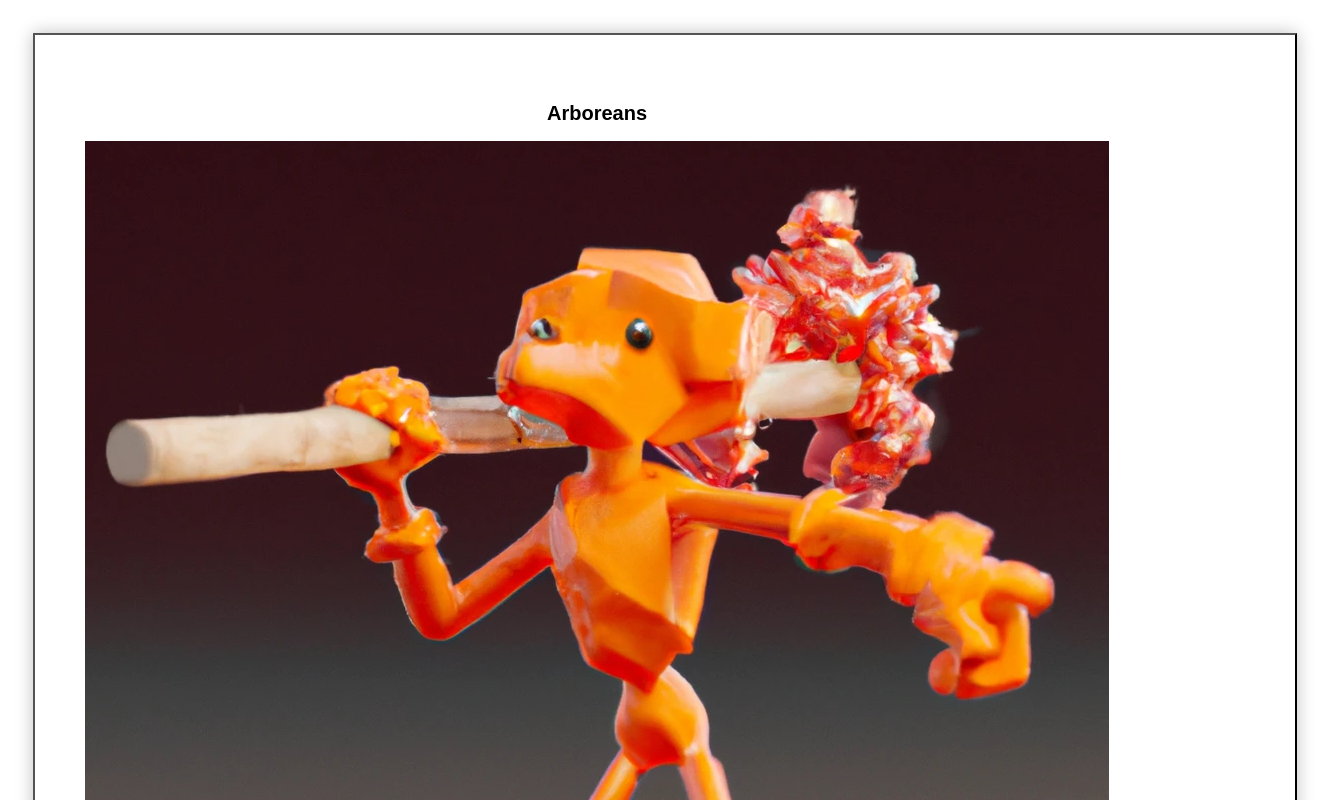
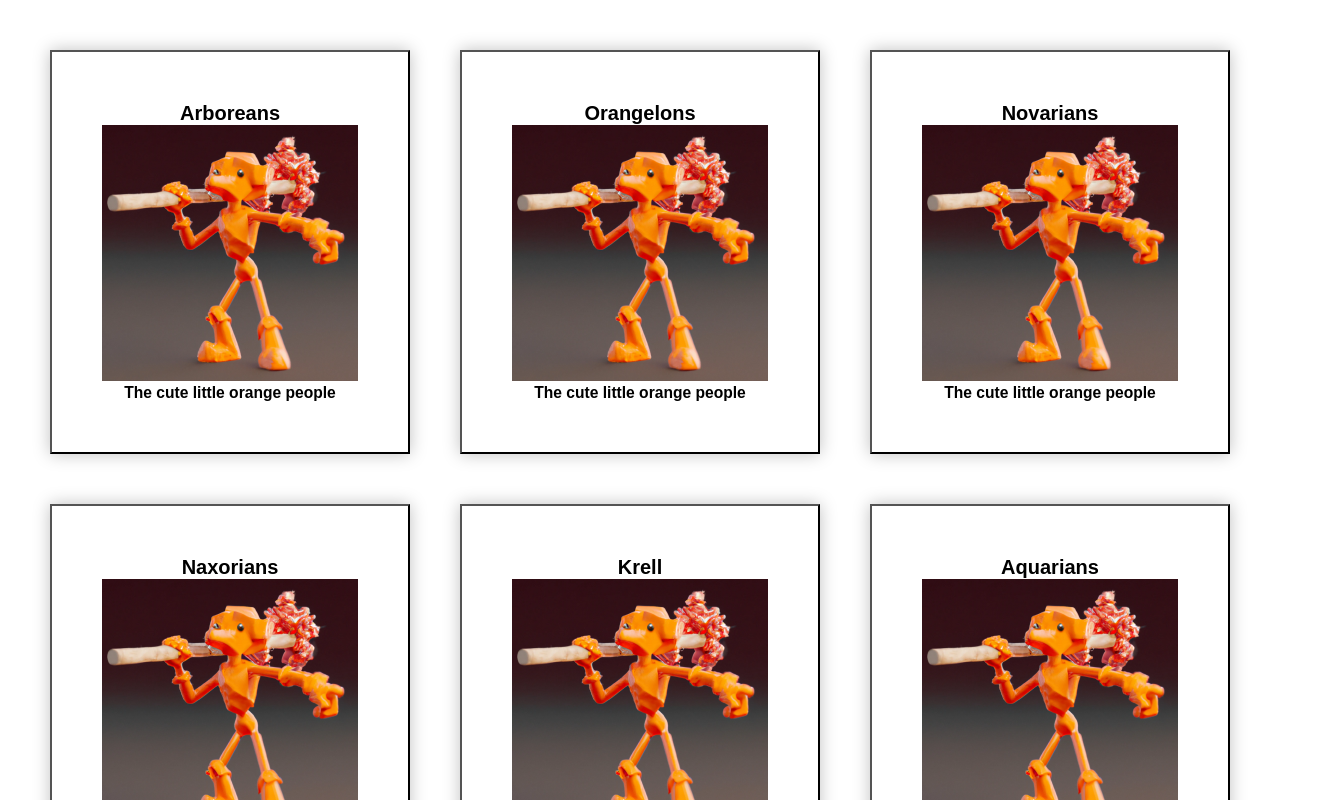
Before and after one commit to filiplindset/DIT568-teaching-megagame, a Vue app: page / in a window 1280 px wide. Shown: the top 800 px of the page, 1322 px wide, since content can reach past the window. Built offline with nearby package versions, Linux system fonts and the light colour scheme.

Commit message:
Fixed card size

```diff
--- a/src/components/Faction.vue
+++ b/src/components/Faction.vue
@@ -40,7 +40,7 @@ button{
 
     .faction {
       flex: 1 1 33.333%;
-      width: 100%;
+      width:100%;
       padding: 25px;
     }
     .faction-inner {
--- a/src/views/ChooseFactionPage.vue
+++ b/src/views/ChooseFactionPage.vue
@@ -29,9 +29,27 @@ export default {
 
 * {
     background-color: white;
+
+    margin: 0;
+    padding: 0;
+    box-sizing: border-box;
 }
 main{
     background-color: white;
+    display: flex;
+    justify-content: center;
+    align-items: center;
+
+    width: 100 vw;
+    min-height: 100vh;
+    overflow: hidden;
+}
+.factions{
+    display: flex;
+    flex-wrap: wrap;
+    max-width: 1280px;
+    padding: 25px;
+    margin: 0 auto;
 }
 
 </style>
```
